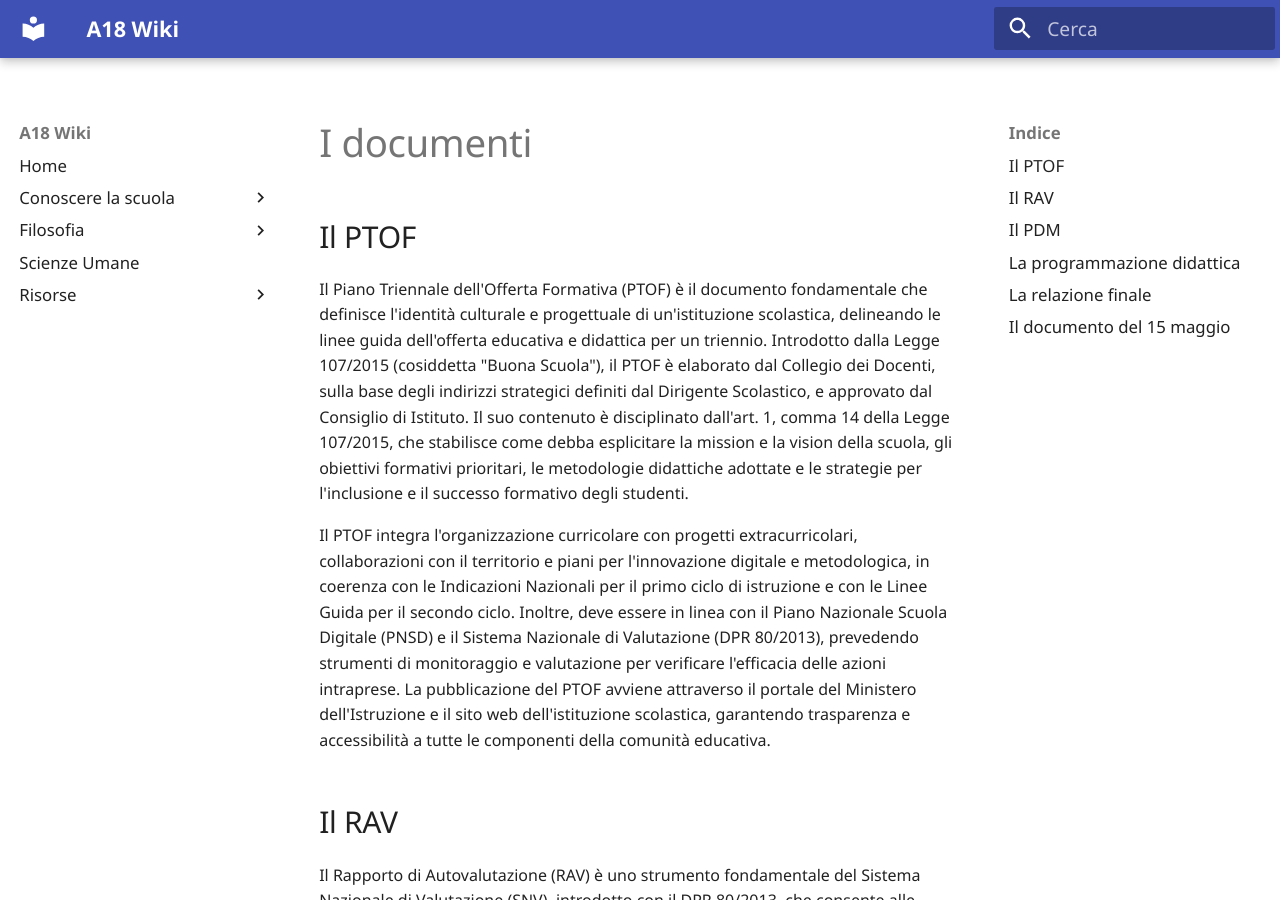
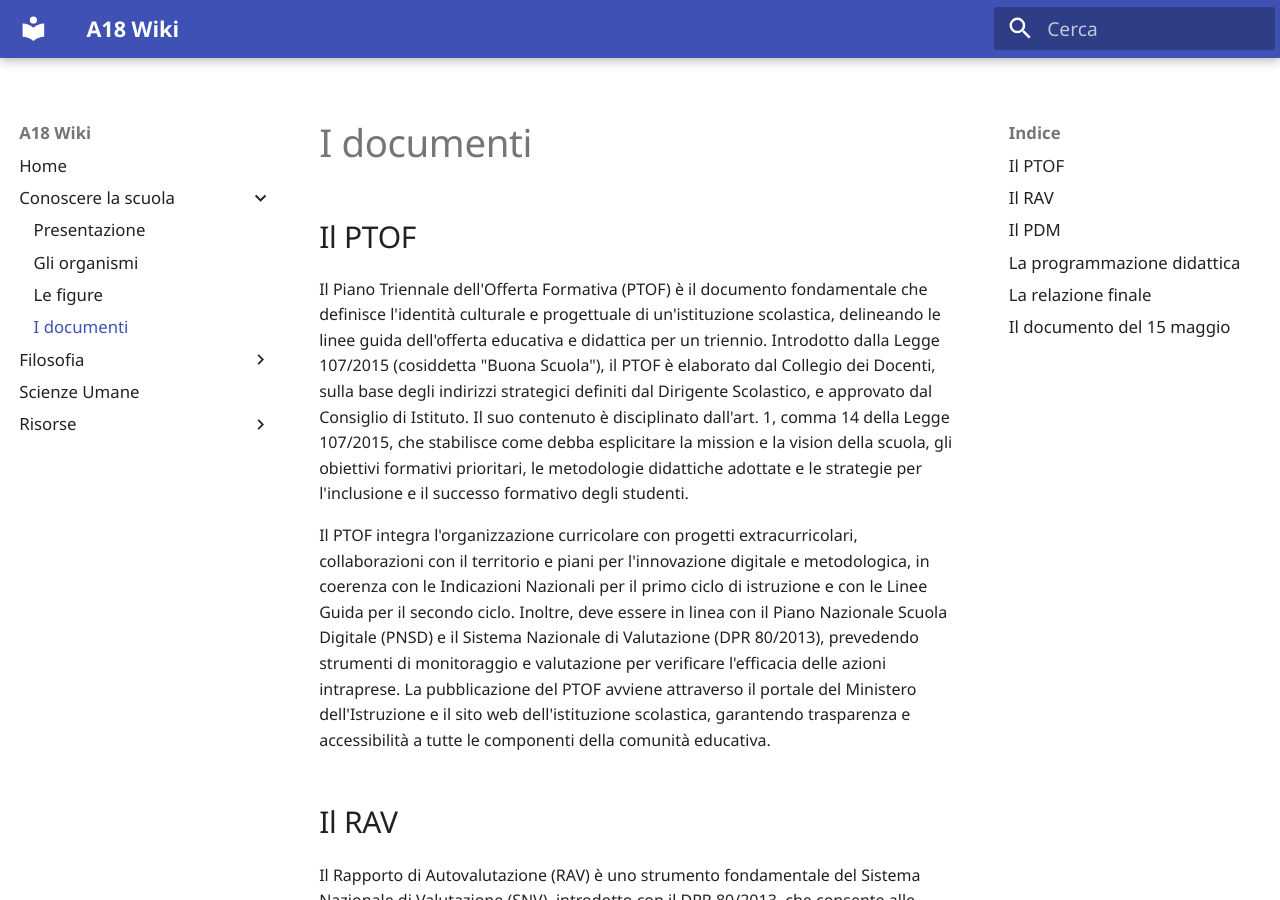
Before and after one commit to antonio-vigilante/a18wiki, an MkDocs documentation site: the page built from docs/scuola/documenti.md, in a window 1280 px wide and 900 px high. Built offline with MkDocs 1.6.1 and Material for MkDocs 9.7.7, drawn with Linux system fonts in a browser that asks for light colours.

Commit message:
Update mkdocs.yml

```diff
--- a/mkdocs.yml
+++ b/mkdocs.yml
@@ -13,6 +13,7 @@ nav:
     - Presentazione: scuola/presentazione.md
     - Gli organismi: scuola/organismi.md
     - Le figure: scuola/figure.md
+    - I documenti: scuola/documenti.md
  - Filosofia:
     - Introduzione: filosofia/introduzione.md
     - Metodi: filosofia/metodi.md
```
